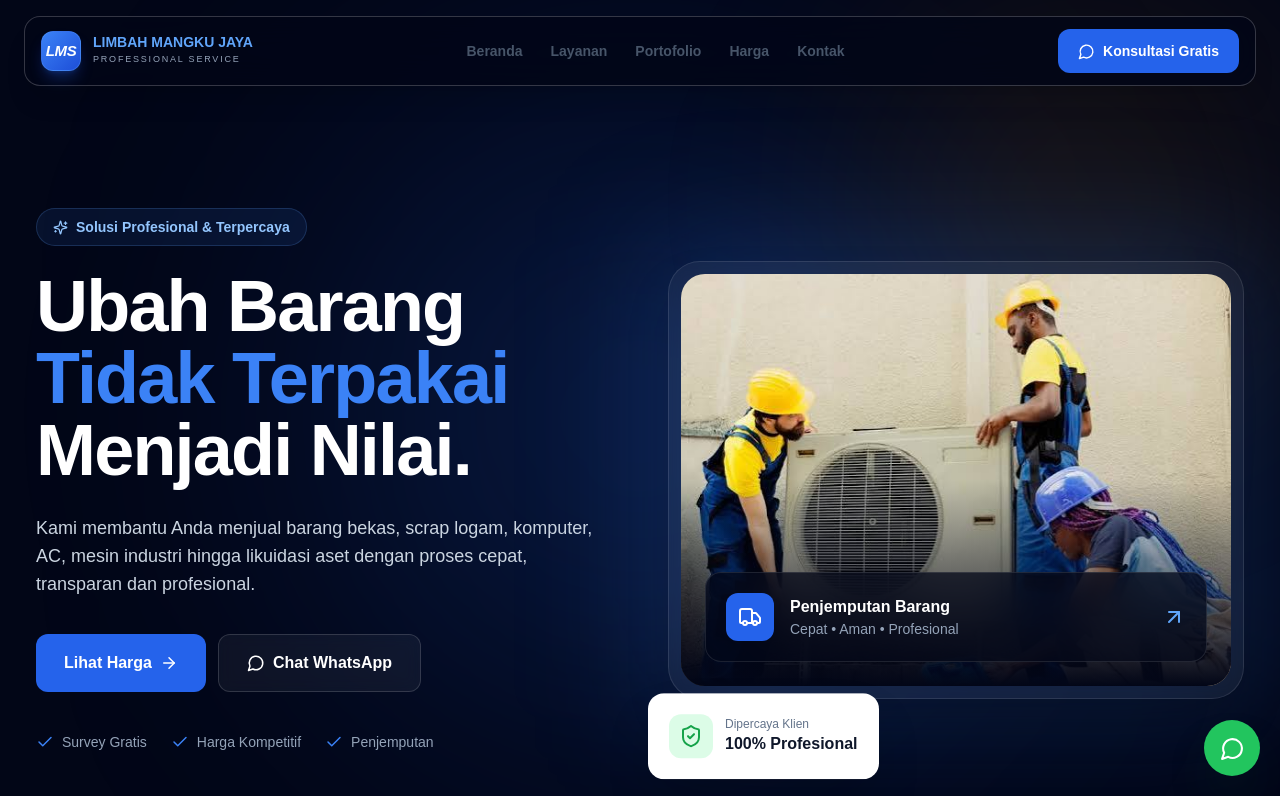
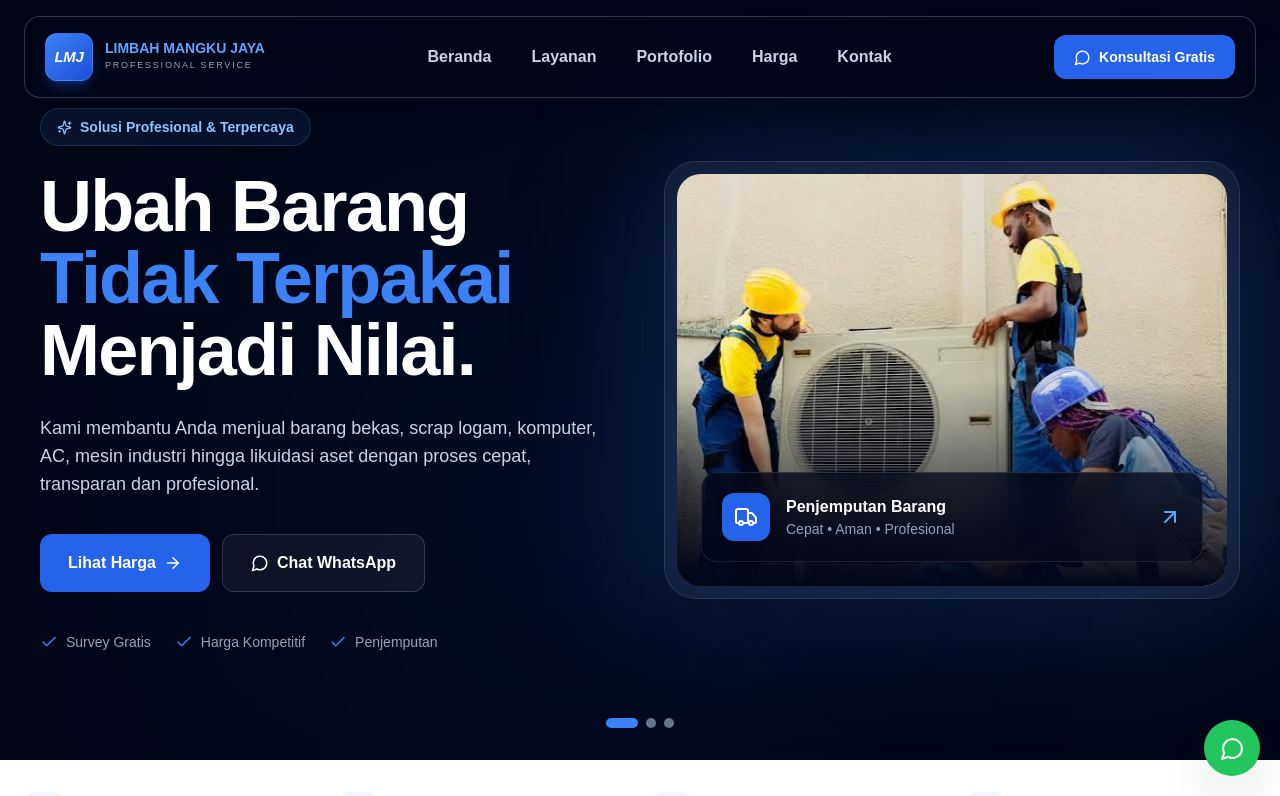
Before and after one commit to galangsopyan/Limbah_Mangkujaya, a Next.js app: page / in a window 1280 px wide. Shown: the top 796 px of the page. Built offline with nearby package versions, Linux system fonts and the light colour scheme.

Commit message:
Perbaiki ukuran navbar

```diff
--- a/components/landing-page.tsx
+++ b/components/landing-page.tsx
@@ -2,6 +2,8 @@
 
 import Image from "next/image";
 import Link from "next/link";
+import React from "react";
+
 import {
   ArrowRight,
   ArrowUpRight,
@@ -30,7 +32,7 @@ import {
   Zap,
 } from "lucide-react";
 import { useState } from "react";
-import { motion } from "framer-motion";
+import { motion, AnimatePresence } from "framer-motion";
 import ContactForm from "./contact-form";
 
 const WHATSAPP = "6281320005406";
@@ -52,6 +54,31 @@ const fadeUp = {
     },
   },
 };
+
+const slides = [
+  {
+    badge: "Solusi Cepat & Mudah Jual Barang Bekas Borongan",
+    title: "Kami Terima Semua Barang Bekas Anda",
+    description:
+      "Kami menerima segala jenis barang bekas Anda dengan harga kompetitif. Mulai dari AC, komputer, kulkas, hingga mesin industri.",
+    button: "FOTO BARANG",
+  },
+  {
+    badge: "Mitra Terpercaya Barang Bekas Anda",
+    title: "Solusi Barang Bekas Terintegrasi di Jabodetabek",
+    description:
+      "Melayani pembelian borongan secara profesional untuk berbagai jenis properti di seluruh wilayah Jabodetabek dan sekitarnya.",
+    button: "HUBUNGI KAMI SEKARANG",
+  },
+  {
+    badge: "Ingin Tahu Nilai Barang Bekas Anda?",
+    title: "Proses Transparan, Tanpa Biaya Tersembunyi",
+    description:
+      "Hubungi kami sekarang untuk mendapatkan penawaran terbaik. Proses penilaian cepat, mudah, dan sepenuhnya gratis!",
+    button: "KONSULTASI DENGAN KAMI",
+  },
+];
+
 
 const stagger = {
   hidden: {},
@@ -165,7 +192,7 @@ const testimonials = [
   {
     name: "Bapak Hendra",
     role: "Manager Operasional Pabrik",
-    text: "UD Sekawan Teknik sangat profesional dalam menangani likuidasi mesin-mesin pabrik kami. Proses penimbangan transparan dan tim bergerak cepat.",
+    text: "Limbah Mangku Jaya sangat profesional dalam menangani likuidasi mesin-mesin pabrik kami. Proses penimbangan transparan dan tim bergerak cepat.",
     initials: "H",
   },
   {
@@ -255,6 +282,49 @@ const faqs = [
 ];
 
 export default function LandingPage() {
+  const [currentSlide, setCurrentSlide] = useState(0);
+
+  const heroSlides = [
+  {
+    badge: "Solusi Profesional & Terpercaya",
+    title: "Ubah Barang",
+    highlight: "Tidak Terpakai",
+    endTitle: "Menjadi Nilai.",
+    description:
+      "Kami membantu Anda menjual barang bekas, scrap logam, komputer, AC, mesin industri hingga likuidasi aset dengan proses cepat, transparan dan profesional.",
+    image: "/images/hero1.jpg",
+  },
+  {
+    badge: "Mitra Terpercaya Barang Bekas Anda",
+    title: "Kami Terima Semua",
+    highlight: "Barang Bekas",
+    endTitle: "Anda.",
+    description:
+      "Kami menerima segala jenis barang bekas Anda dengan harga kompetitif. Mulai dari AC, komputer, kulkas, hingga mesin industri. Didukung oleh tim yang berpengalaman.",
+    image: "/portfolio/portofolio3.jpg",
+  },
+  {
+    badge: "Ingin Tahu Nilai Barang Bekas Anda?",
+    title: "Proses Transparan,",
+    highlight: "Tanpa Biaya",
+    endTitle: "Tersembunyi.",
+    description:
+      "Hubungi kami sekarang untuk mendapatkan penawaran terbaik. Proses penilaian cepat, mudah, dan sepenuhnya gratis.",
+    image: "/portfolio/portofolio1.jpg",
+  },
+];
+
+  const nextSlide = () => {
+  setCurrentSlide((prev) =>
+    prev === heroSlides.length - 1 ? 0 : prev + 1
+  );
+};
+
+const prevSlide = () => {
+  setCurrentSlide((prev) =>
+    prev === 0 ? heroSlides.length - 1 : prev - 1
+  );
+};
   const [mobileMenu, setMobileMenu] = useState(false);
   const [activeFaq, setActiveFaq] = useState<number | null>(null);
 
@@ -272,16 +342,16 @@ export default function LandingPage() {
       {/* ================= NAVBAR ================= */}
       <header className="fixed left-0 right-0 top-0 z-50">
         <div className="mx-auto mt-4 max-w-7xl px-4 lg:px-6">
-          <nav className="rounded-2xl border border-white/20 bg-slate-950/80 px-4 py-3 shadow-xl backdrop-blur-xl">
+          <nav className="rounded-2xl border border-white/20 bg-slate-950/80 px-5 py-4 shadow-xl backdrop-blur-xl">
             <div className="flex items-center justify-between">
               {/* Logo */}
               <Link
                 href="#beranda"
                 className="flex items-center gap-3 text-white"
               >
-                <div className="flex h-10 w-10 items-center justify-center rounded-xl border border-blue-400/30 bg-gradient-to-br from-blue-500 to-blue-700 shadow-lg shadow-blue-600/30">
+                <div className="flex h-12 w-12 items-center justify-center rounded-xl border border-blue-400/30 bg-gradient-to-br from-blue-500 to-blue-700 shadow-lg shadow-blue-600/30">
                 <span className="text-[15px] font-black italic tracking-tight text-white">
-                LMS
+                LMJ
                 </span>
 
                 </div>
@@ -297,7 +367,7 @@ export default function LandingPage() {
               </Link>
 
               {/* Desktop Menu */}
-              <div className="hidden items-center gap-7 lg:flex">
+              <div className="hidden items-center gap-10 lg:flex">
                 <NavLink href="#beranda">Beranda</NavLink>
                 <NavLink href="#layanan">Layanan</NavLink>
                 <NavLink href="#portofolio">Portofolio</NavLink>
@@ -364,54 +434,77 @@ export default function LandingPage() {
       {/* ================= HERO ================= */}
 <section
   id="beranda"
-        className="relative flex min-h-[780px] items-center overflow-hidden bg-slate-950 pt-32"
+  className="relative overflow-hidden bg-slate-950"
 >
-        {/* Background */}
-        <div className="absolute inset-0">
-          <div className="absolute left-1/2 top-1/2 h-[600px] w-[600px] -translate-x-1/2 -translate-y-1/2 rounded-full bg-blue-600/20 blur-[140px]" />
-          <div className="absolute right-0 top-0 h-[400px] w-[400px] rounded-full bg-amber-500/10 blur-[120px]" />
+  {/* Background Glow */}
+  <div className="pointer-events-none absolute inset-0">
+    <div className="absolute left-1/4 top-1/3 h-[500px] w-[500px] rounded-full bg-blue-600/10 blur-[140px]" />
+    <div className="absolute right-0 top-1/4 h-[400px] w-[400px] rounded-full bg-blue-500/10 blur-[120px]" />
   </div>
 
-        <div className="relative mx-auto grid max-w-7xl items-center gap-14 px-5 py-20 lg:grid-cols-2 lg:px-6">
-          {/* Text */}
+  {/* Carousel */}
+  <div className="relative mx-auto max-w-7xl px-5 sm:px-8 lg:px-10">
+    <AnimatePresence mode="wait">
       <motion.div
-            initial="hidden"
-            animate="visible"
-            variants={stagger}
+        key={currentSlide}
+        initial={{ opacity: 0, x: 80 }}
+        animate={{ opacity: 1, x: 0 }}
+        exit={{ opacity: 0, x: -80 }}
+        transition={{ duration: 0.45, ease: "easeOut" }}
+        drag="x"
+        dragConstraints={{ left: 0, right: 0 }}
+        dragElastic={0.15}
+        onDragEnd={(_, info) => {
+          if (
+            info.offset.x < -80 ||
+            info.velocity.x < -500
+          ) {
+            nextSlide();
+          }
+
+          if (
+            info.offset.x > 80 ||
+            info.velocity.x > 500
+          ) {
+            prevSlide();
+          }
+        }}
+        className="grid min-h-[760px] items-center gap-12 py-24 lg:grid-cols-2"
+      >
+        {/* ================= TEXT ================= */}
+        <motion.div
+          initial={{ opacity: 0, x: -30 }}
+          animate={{ opacity: 1, x: 0 }}
+          transition={{ duration: 0.6 }}
           className="max-w-2xl"
         >
-            <motion.div
-              variants={fadeUp}
-              className="mb-6 inline-flex items-center gap-2 rounded-full border border-blue-400/20 bg-blue-500/10 px-4 py-2 text-sm font-semibold text-blue-300"
-            >
+          {/* Badge */}
+          <div className="mb-6 inline-flex items-center gap-2 rounded-full border border-blue-400/20 bg-blue-500/10 px-4 py-2 text-sm font-semibold text-blue-300">
             <Sparkles size={15} />
-              Solusi Profesional & Terpercaya
-            </motion.div>
 
-            <motion.h1
-              variants={fadeUp}
-              className="text-4xl font-black leading-[1.08] tracking-tight text-white sm:text-5xl lg:text-7xl"
-            >
-              Ubah Barang
+            {heroSlides[currentSlide].badge}
+          </div>
+
+          {/* Title */}
+          <h1 className="text-4xl font-black leading-[1.08] tracking-tight text-white sm:text-5xl lg:text-7xl">
+            {heroSlides[currentSlide].title}
+
             <span className="block text-blue-500">
-                Tidak Terpakai
+              {heroSlides[currentSlide].highlight}
             </span>
-              Menjadi Nilai.
-            </motion.h1>
 
-            <motion.p
-              variants={fadeUp}
-              className="mt-7 max-w-xl text-base leading-8 text-slate-300 sm:text-lg"
-            >
-              Kami membantu Anda menjual barang bekas, scrap logam,
-              komputer, AC, mesin industri hingga likuidasi aset dengan
-              proses cepat, transparan dan profesional.
-            </motion.p>
+            <span className="block">
+              {heroSlides[currentSlide].endTitle}
+            </span>
+          </h1>
 
-            <motion.div
-              variants={fadeUp}
-              className="mt-9 flex flex-col gap-3 sm:flex-row"
-            >
+          {/* Description */}
+          <p className="mt-7 max-w-xl text-base leading-8 text-slate-300 sm:text-lg">
+            {heroSlides[currentSlide].description}
+          </p>
+
+          {/* Buttons */}
+          <div className="mt-9 flex flex-col gap-3 sm:flex-row">
             <a
               href="#harga"
               className="inline-flex items-center justify-center gap-2 rounded-xl bg-blue-600 px-7 py-4 font-bold text-white transition hover:-translate-y-1 hover:bg-blue-700 hover:shadow-xl hover:shadow-blue-600/20"
@@ -427,12 +520,10 @@ export default function LandingPage() {
               <MessageCircle size={18} />
               Chat WhatsApp
             </button>
-            </motion.div>
+          </div>
 
-            <motion.div
-              variants={fadeUp}
-              className="mt-10 flex flex-wrap gap-6 text-sm text-slate-400"
-            >
+          {/* Keunggulan */}
+          <div className="mt-10 flex flex-wrap gap-6 text-sm text-slate-400">
             <div className="flex items-center gap-2">
               <Check className="text-blue-500" size={18} />
               Survey Gratis
@@ -447,30 +538,34 @@ export default function LandingPage() {
               <Check className="text-blue-500" size={18} />
               Penjemputan
             </div>
-            </motion.div>
+          </div>
         </motion.div>
 
-          {/* Hero Visual */}
+        {/* ================= HERO IMAGE ================= */}
         <motion.div
           initial={{ opacity: 0, x: 50 }}
           animate={{ opacity: 1, x: 0 }}
           transition={{ duration: 0.8 }}
           className="relative"
         >
+          {/* Blue Glow */}
           <div className="absolute -inset-5 rounded-[2rem] bg-blue-500/20 blur-3xl" />
 
+          {/* Image Card */}
           <div className="relative overflow-hidden rounded-[2rem] border border-white/10 bg-white/5 p-3 shadow-2xl backdrop-blur">
             <div className="relative aspect-[4/3] overflow-hidden rounded-[1.5rem] bg-gradient-to-br from-slate-800 to-slate-950">
               <Image
-                  src="/images/hero1.jpg"
+                src={heroSlides[currentSlide].image}
                 alt="Limbah Mangku Jaya"
                 fill
-                  priority
+                priority={currentSlide === 0}
                 className="object-cover"
               />
 
+              {/* Dark Overlay */}
               <div className="absolute inset-0 bg-gradient-to-t from-slate-950 via-transparent to-transparent" />
 
+              {/* Penjemputan Card */}
               <div className="absolute bottom-6 left-6 right-6">
                 <div className="rounded-2xl border border-white/10 bg-slate-950/70 p-5 backdrop-blur-xl">
                   <div className="flex items-center gap-4">
@@ -482,6 +577,7 @@ export default function LandingPage() {
                       <p className="font-bold text-white">
                         Penjemputan Barang
                       </p>
+
                       <p className="text-sm text-slate-400">
                         Cepat • Aman • Profesional
                       </p>
@@ -493,28 +589,43 @@ export default function LandingPage() {
               </div>
             </div>
           </div>
-
-            {/* Floating Card */}
-            <motion.div
-              animate={{ y: [0, -10, 0] }}
-              transition={{
-                duration: 4,
-                repeat: Infinity,
-                ease: "easeInOut",
-              }}
-              className="absolute -bottom-39 -left-5 z-5 hidden rounded-2xl border border-white/10 bg-white p-5 shadow-2xl sm:block"
-            >
-              <div className="flex items-center gap-3">
-                <div className="flex h-11 w-11 items-center justify-center rounded-xl bg-green-100 text-green-600">
-                  <ShieldCheck />
-                </div>
-                <div>
-                  <p className="text-xs text-slate-500">Dipercaya Klien</p>
-                  <p className="font-black text-slate-900">100% Profesional</p>
-                </div>
-              </div>
         </motion.div>
       </motion.div>
+    </AnimatePresence>
+
+    {/* ================= TOMBOL KIRI ================= */}
+    <button
+    onClick={prevSlide}
+    className="absolute left-[-40px] top-1/2 z-20 flex h-10 w-10 -translate-y-1/2 items-center justify-center rounded-full bg-black/70 text-white transition hover:bg-blue-600"
+    >
+    <ChevronLeft size={22} />
+
+    </button>
+
+    {/* ================= TOMBOL KANAN ================= */}
+    <button
+    onClick={nextSlide}
+    className="absolute right-[-40px] top-1/2 z-20 flex h-10 w-10 -translate-y-1/2 items-center justify-center rounded-full bg-black/70 text-white transition hover:bg-blue-600"
+    >
+    <ChevronRight size={22} />
+    </button>
+
+    {/* ================= INDIKATOR ================= */}
+    <div className="absolute bottom-8 left-1/2 z-30 flex -translate-x-1/2 gap-2">
+      {heroSlides.map((_, index) => (
+        <button
+          key={index}
+          type="button"
+          onClick={() => setCurrentSlide(index)}
+          aria-label={`Slide ${index + 1}`}
+          className={`h-2.5 rounded-full transition-all duration-300 ${
+            currentSlide === index
+              ? "w-8 bg-blue-500"
+              : "w-2.5 bg-slate-500"
+          }`}
+        />
+      ))}
+    </div>
   </div>
 </section>
 
@@ -539,7 +650,7 @@ export default function LandingPage() {
           <TrustItem
             icon={MapPin}
             title="Lokal"
-            description="Melayani area Jawa Barat"
+            description="Melayani area Jakarta & sekitarnya"
           />
         </div>
       </section>
@@ -999,7 +1110,7 @@ export default function LandingPage() {
           <ContactInfo
             icon={MapPin}
             title="Alamat"
-            text="Jl. Muwardi No.16, RT.7/RW.2, Grogol, Kec. Grogol petamburan, Kota Jakarta Barat, Daerah Khusus Ibukota Jakarta 11450"
+            text="Jl. Muwardi No.16, RT.7/RW.2, Grogol, Kec. Grogol Petamburan, Kota Jakarta Barat, Daerah Khusus Ibukota Jakarta 11450"
           />
 
           <ContactInfo
@@ -1046,7 +1157,7 @@ export default function LandingPage() {
           </h3>
 
           <p className="mt-1 text-sm text-slate-500">
-            Jl. Muwardi No.16, RT.7/RW.2, Grogol, Kec. Grogol petamburan, Kota Jakarta Barat, Daerah Khusus Ibukota Jakarta 11450
+            Jl. Muwardi No.16, RT.7/RW.2, Grogol, Kec. Grogol Petamburan, Kota Jakarta Barat, Daerah Khusus Ibukota Jakarta 11450
           </p>
         </div>
 
@@ -1064,16 +1175,21 @@ export default function LandingPage() {
       <div className="h-[400px] w-full sm:h-[450px]">
 
           <iframe
-          src="https://www.google.com/maps?q=Pebayuran%2C%20Kabupaten%20Bekasi%2C%20Jawa%20Barat&output=embed"
-          width="100%"
-          height="100%"
-          style={{
-            border: 0,
-          }}
+            src="https://www.google.com/maps?q=-6.1620139,106.797202&output=embed"
+            className="h-[500px] w-full border-0"
             loading="lazy"
             allowFullScreen
             referrerPolicy="no-referrer-when-downgrade"
             title="Lokasi UD Limbah Mangku Jaya"
+          />
+
+      {/* Overlay untuk membuka Google Maps */}
+          <a
+          href="https://maps.app.goo.gl/fVBC7ezqnjT4JkGu8"
+          target="_blank"
+          rel="noopener noreferrer"
+          className="absolute inset-0 z-10"
+          aria-label="Buka lokasi UD Limbah Mangku Jaya di Google Maps"
         />
 
       </div>
@@ -1124,15 +1240,19 @@ export default function LandingPage() {
       {/* Brand */}
       <div>
         <div className="flex items-center gap-3">
-          <div className="flex h-11 w-11 items-center justify-center rounded-xl bg-blue-600 font-black text-white">
-            LMS
+          <div className="flex h-10 w-10 items-center justify-center rounded-xl border border-blue-400/30 bg-gradient-to-br from-blue-500 to-blue-700 shadow-lg shadow-blue-600/30">
+          <span className="text-[15px] font-black italic tracking-tight text-white">
+            LMJ
+          </span>
         </div>
 
+          {/* Nama & Professional Service */}
       <div>
-            <p className="text-sm font-black tracking-wide">
-              LIMBAH MANGKU JAYA
+        <p className="text-sm font-black leading-none">
+          <span className="text-blue-400">LIMBAH MANGKU JAYA</span>
         </p>
-            <p className="text-xs text-slate-400">
+
+        <p className="mt-1 text-[9px] uppercase tracking-[0.2em] text-slate-400">
           Professional Service
         </p>
         </div>
@@ -1184,7 +1304,7 @@ export default function LandingPage() {
 
             <span>
               Jl. Muwardi No.16, RT.7/RW.2, Grogol,
-              Kec. Grogol petamburan,
+              Kec. Grogol Petamburan,
               <br />
               Kota Jakarta Barat, Indonesia
             </span>
@@ -1263,7 +1383,7 @@ function NavLink({
   return (
     <a
       href={href}
-      className="text-sm font-semibold text-slate-600 transition hover:text-blue-600"
+      className="text-base font-semibold text-slate-300 transition hover:text-blue-600"
     >
       {children}
     </a>
@@ -1324,10 +1444,10 @@ function ProblemCard({
   return (
     <motion.div
       variants={fadeUp}
-      className="rounded-3xl border border-slate-200 bg-white p-7"
+      className="rounded-3xl border border-slate-200 bg-white p-5"
     >
       <div className="flex items-center justify-between">
-        <span className="text-sm font-black text-slate-300">
+        <span className="text-4xl font-black text-blue-500">
           {number}
         </span>
 
```
Lines whose indentation alone changed are shown as unchanged.
